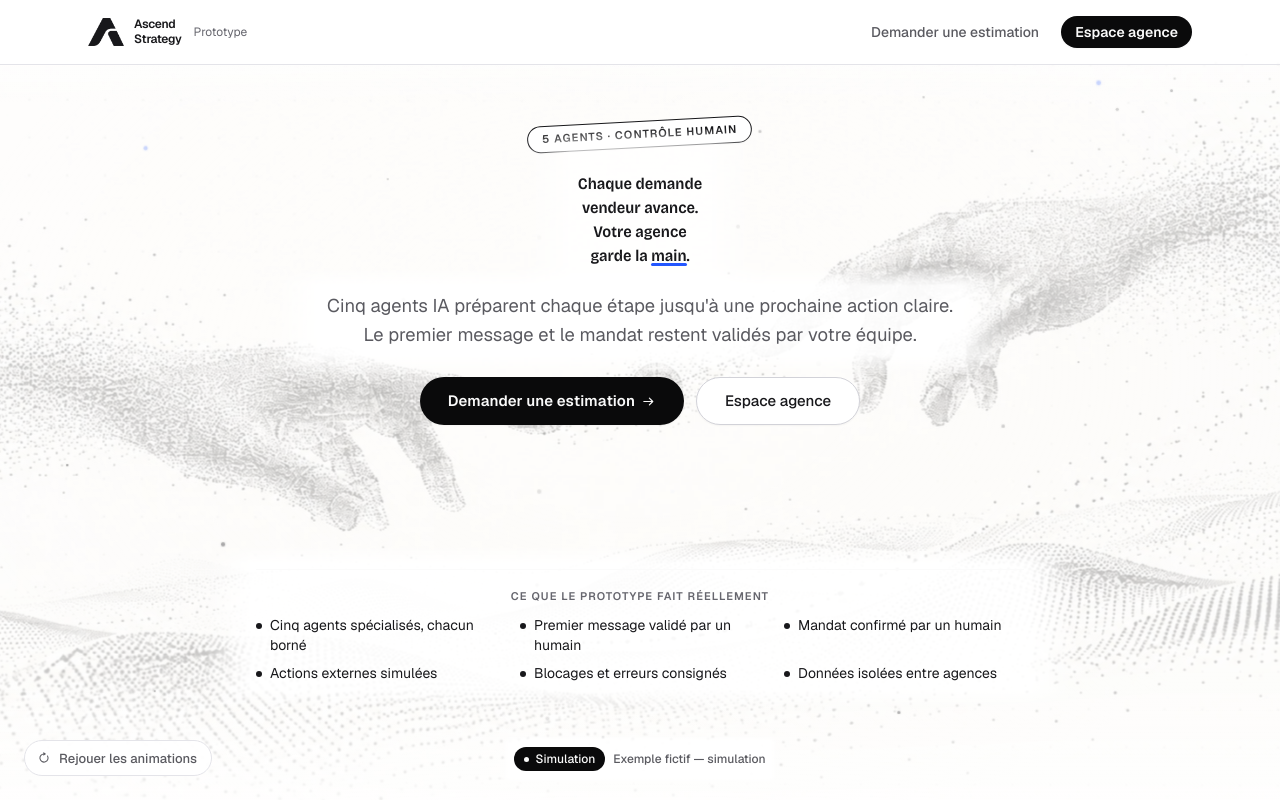
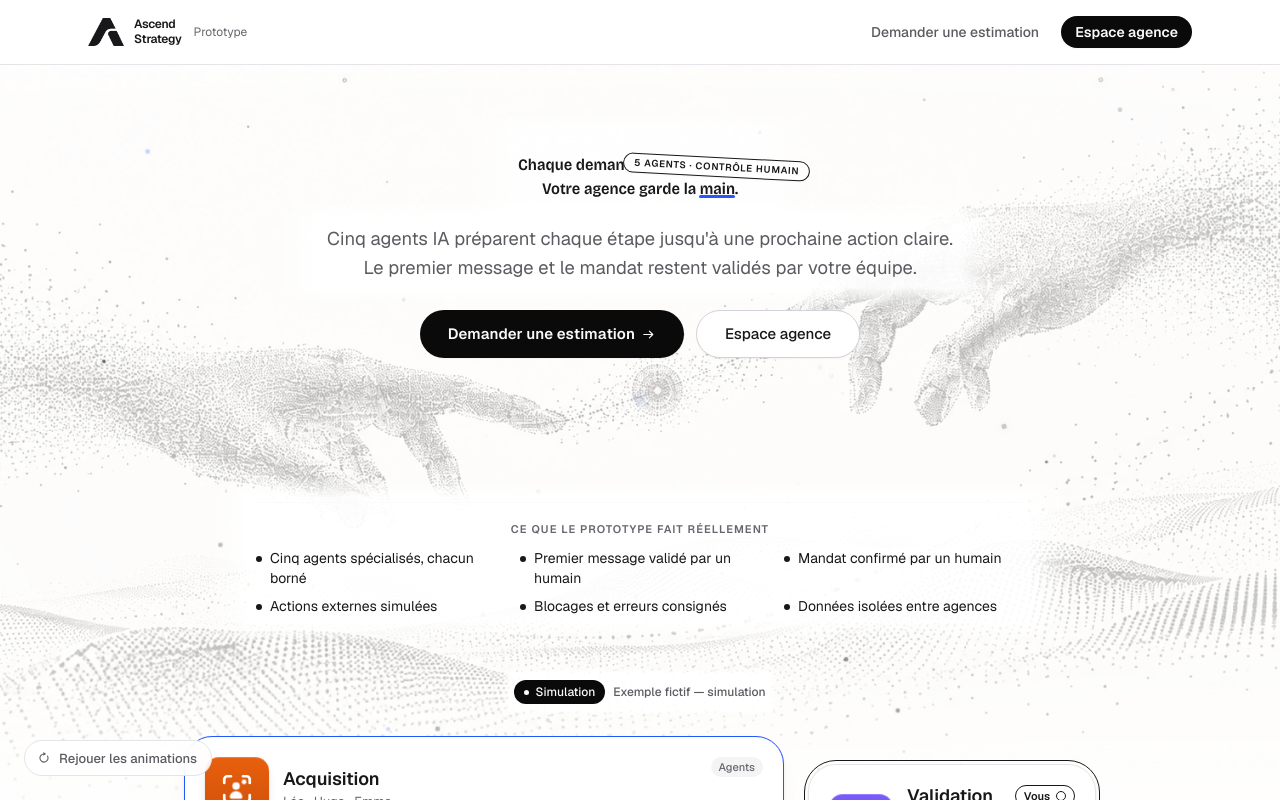
Before and after one commit to admklm-cmd/saas-immo, a Next.js app: page / in a window 1280 px wide. Shown: the top 800 px of the page. Built offline with nearby package versions, Linux system fonts and the light colour scheme.

Commit message:
fix: refine particle hero composition

```diff
--- a/app/globals.css
+++ b/app/globals.css
@@ -29,7 +29,7 @@
 
   /* Public site scale (docs §2.2.3). The hero caps the poster by its column. */
   --text-poster: clamp(2.15rem, 1.05rem + 4.2vw, 4.75rem);
-  --text-poster--line-height: 0.95;
+  --text-poster--line-height: 1.04;
   --text-poster--letter-spacing: -0.035em;
   --text-statement: clamp(1.8rem, 1rem + 3vw, 3.25rem);
   --text-statement--line-height: 1;
--- a/components/landing-texts.ts
+++ b/components/landing-texts.ts
@@ -28,7 +28,7 @@ export const LANDING_TEXTS = {
      * (`title === titleLines.join(" ")`, tested).
      */
     title: "Chaque demande vendeur avance. Votre agence garde la main.",
-    titleLines: ["Chaque demande", "vendeur avance.", "Votre agence", "garde la main."],
+    titleLines: ["Chaque demande vendeur avance.", "Votre agence garde la main."],
     titleAccent: "main",
     subtitle:
       "Cinq agents IA préparent chaque étape jusqu'à une prochaine action claire. Le premier message et le mandat restent validés par votre équipe.",
--- a/components/landing/LandingHero.tsx
+++ b/components/landing/LandingHero.tsx
@@ -31,14 +31,7 @@ export function LandingHero() {
             One veil per role of text, sized to the words (§2.11.4): the network
             stays visible around and, at 30 %, behind the title. */}
         <div className="@container flex w-full min-w-0 flex-col items-center">
-          <p
-            data-testid="hero-tag"
-            className="inline-block -rotate-3 rounded-full border border-ink bg-surface px-3.5 py-1.5 text-overline font-semibold text-ink uppercase shadow-subtle"
-          >
-            {TEXTS.tag}
-          </p>
-
-          <div className="network-veil-title mx-auto mt-6 w-fit max-w-full" data-network-quiet="">
+          <div className="network-veil-title relative mx-auto mt-8 w-fit max-w-full" data-network-quiet="">
             <EditorialTitle
               as="h1"
               id="hero-title"
@@ -50,6 +43,12 @@ export function LandingHero() {
               accentReplay
               accentFace="title"
             />
+            <p
+              data-testid="hero-tag"
+              className="absolute -top-8 right-0 z-10 inline-block rotate-3 rounded-full border border-ink bg-surface px-2.5 py-1 text-[0.6rem] leading-none font-semibold tracking-[0.08em] whitespace-nowrap text-ink uppercase shadow-subtle sm:-right-8 sm:top-[0.45em] lg:-right-12"
+            >
+              {TEXTS.tag}
+            </p>
           </div>
         </div>
 
--- a/components/landing/living/LivingBackground.module.css
+++ b/components/landing/living/LivingBackground.module.css
@@ -34,6 +34,16 @@
   box-shadow: 0 0 0 1px rgb(36 87 255 / 0.12), 0 0 10px rgb(36 87 255 / 0.3);
 }
 
+.nanoParticle[data-shape="chip"] {
+  border-radius: 1px;
+}
+
+.nanoParticle[data-shape="ring"] {
+  border: 1px solid var(--color-ink);
+  background: transparent;
+  box-shadow: 0 0 6px rgb(24 24 27 / 0.18);
+}
+
 /*
  * Human hand-off, rendered as a monochrome point cloud. This replaces the
  * visible neural graph while keeping the measured canvas below for the
@@ -45,41 +55,6 @@
   background-repeat: no-repeat;
   background-size: cover;
   opacity: 0.34;
-  transform: scale(1.02);
-  will-change: transform, opacity;
-}
-
-/* Two sparse nano-particle planes add depth around the fixed illustration. */
-.artwork::before,
-.artwork::after {
-  content: "";
-  position: absolute;
-  inset: -8%;
-  pointer-events: none;
-  background-repeat: repeat;
-  -webkit-mask-image: radial-gradient(ellipse at 50% 45%, transparent 0 24%, #000 56% 100%);
-  mask-image: radial-gradient(ellipse at 50% 45%, transparent 0 24%, #000 56% 100%);
-  will-change: transform, opacity;
-}
-
-.artwork::before {
-  background-image:
-    radial-gradient(circle, rgb(24 24 27 / 0.34) 0 0.7px, transparent 1.1px),
-    radial-gradient(circle, rgb(24 24 27 / 0.2) 0 0.55px, transparent 0.95px);
-  background-position: 7px 11px, 23px 29px;
-  background-size: 37px 37px, 53px 53px;
-  opacity: 0.42;
-  animation: nano-drift-near 13s cubic-bezier(0.77, 0, 0.175, 1) infinite alternate;
-}
-
-.artwork::after {
-  background-image:
-    radial-gradient(circle, rgb(24 24 27 / 0.24) 0 0.5px, transparent 0.9px),
-    radial-gradient(circle, rgb(36 87 255 / 0.3) 0 0.65px, transparent 1.1px);
-  background-position: 13px 19px, 41px 31px;
-  background-size: 67px 67px, 97px 97px;
-  opacity: 0.3;
-  animation: nano-drift-far 19s cubic-bezier(0.77, 0, 0.175, 1) infinite alternate;
 }
 
 /* The previous network still records its bounded timing, but is no longer a visual layer. */
@@ -103,30 +78,6 @@
     linear-gradient(0deg, rgb(255 255 255 / 0.62), transparent 16%);
 }
 
-@keyframes nano-drift-near {
-  from {
-    opacity: 0.28;
-    transform: translate3d(-1.2%, 0.8%, 0) rotate(-0.25deg);
-  }
-
-  to {
-    opacity: 0.48;
-    transform: translate3d(1.4%, -1%, 0) rotate(0.35deg);
-  }
-}
-
-@keyframes nano-drift-far {
-  from {
-    opacity: 0.2;
-    transform: translate3d(0.8%, -0.4%, 0) scale(0.99);
-  }
-
-  to {
-    opacity: 0.34;
-    transform: translate3d(-0.9%, 0.9%, 0) scale(1.015);
-  }
-}
-
 @media (max-width: 767px) {
   .artwork {
     background-position: 54% 42%;
@@ -134,12 +85,7 @@
     opacity: 0.3;
   }
 
-  .artwork::before,
-  .artwork::after {
-    opacity: 0.22;
-  }
-
-  .nanoParticle:nth-child(n + 23) {
+  .nanoParticle:nth-child(n + 41) {
     display: none;
   }
 }
@@ -150,11 +96,7 @@
     transform: none;
   }
 
-
-  .artwork::before,
-  .artwork::after,
   .nanoParticle {
-    animation: none;
     transform: none !important;
   }
 }
--- a/components/landing/living/LivingBackground.tsx
+++ b/components/landing/living/LivingBackground.tsx
@@ -17,7 +17,7 @@ const LARGE_MIN_WIDTH = 1280;
 /** The arrival cascade waits for the hero title lines to be posed. */
 const ARRIVAL_DELAY_MS = 900;
 const RESIZE_DEBOUNCE_MS = 150;
-const NANO_PARTICLE_COUNT = 34;
+const NANO_PARTICLE_COUNT = 64;
 /** Sections that drive the background carry this attribute. */
 export const SCENE_ATTRIBUTE = "data-living-scene";
 /** Text blocks posed outside an opaque surface: impulses fade out around them. */
@@ -35,6 +35,7 @@ type NanoParticle = {
   duration: number;
   delay: number;
   accent: boolean;
+  shape: "dot" | "chip" | "ring";
 };
 
 /** Stable pseudo-random particles: identical server/client markup, no hydration jitter. */
@@ -47,13 +48,14 @@ function nanoParticles(): NanoParticle[] {
   return Array.from({ length: NANO_PARTICLE_COUNT }, (_, index) => ({
     left: 4 + random() * 92,
     top: 8 + random() * 84,
-    size: 1.5 + random() * 2.5,
-    opacity: 0.22 + random() * 0.46,
-    driftX: 8 + random() * 22,
-    driftY: 7 + random() * 20,
-    duration: 5_800 + random() * 6_400,
+    size: 1.4 + random() * 3.2,
+    opacity: 0.24 + random() * 0.5,
+    driftX: 6 + random() * 26,
+    driftY: 6 + random() * 24,
+    duration: 4_800 + random() * 7_200,
     delay: random() * 1_800,
     accent: index % 11 === 0,
+    shape: index % 9 === 0 ? "ring" : index % 5 === 0 ? "chip" : "dot",
   }));
 }
 
@@ -71,29 +73,7 @@ const NANO_PARTICLES = nanoParticles();
  */
 export function LivingBackground({ initialScene = "hero" }: { initialScene?: LivingScene }) {
   const canvasRef = useRef<HTMLCanvasElement>(null);
-  const artworkRef = useRef<HTMLDivElement>(null);
   const nanoFieldRef = useRef<HTMLDivElement>(null);
-
-  useEffect(() => {
-    const artwork = artworkRef.current;
-    const reduced = window.matchMedia?.(REDUCED_MOTION);
-    if (!artwork || reduced?.matches) return;
-
-    const drift = animate(artwork, {
-      translateX: ["-0.25%", "0.35%"],
-      translateY: ["0%", "-0.3%"],
-      scale: [1.02, 1.035],
-      opacity: [0.3, 0.38],
-      duration: 16_000,
-      ease: "inOutQuart",
-      loop: true,
-      alternate: true,
-    });
-
-    return () => {
-      drift.cancel();
-    };
-  }, []);
 
   useEffect(() => {
     const field = nanoFieldRef.current;
@@ -110,6 +90,7 @@ export function LivingBackground({ initialScene = "hero" }: { initialScene?: Liv
         translateY: [-y * 0.4, y],
         scale: [0.72, 1.18],
         opacity: [config.opacity * 0.42, config.opacity],
+        rotate: config.shape === "dot" ? [0, 0] : [index % 2 === 0 ? -18 : 18, index % 2 === 0 ? 18 : -18],
         duration: config.duration,
         delay: config.delay,
         ease: "inOutSine",
@@ -259,18 +240,14 @@ export function LivingBackground({ initialScene = "hero" }: { initialScene?: Liv
 
   return (
     <>
-      <div
-        ref={artworkRef}
-        aria-hidden="true"
-        data-testid="particle-handoff-background"
-        className={styles.artwork}
-      />
+      <div aria-hidden="true" data-testid="particle-handoff-background" className={styles.artwork} />
       <div ref={nanoFieldRef} aria-hidden="true" data-testid="nano-particle-field" className={styles.nanoField}>
         {NANO_PARTICLES.map((particle, index) => (
           <span
             key={index}
             data-nano-particle=""
             data-accent={particle.accent ? "" : undefined}
+            data-shape={particle.shape}
             className={styles.nanoParticle}
             style={{
               left: `${particle.left}%`,
```
Also changed, not shown: 2 other files (tests, documents, lock files or other folders).
